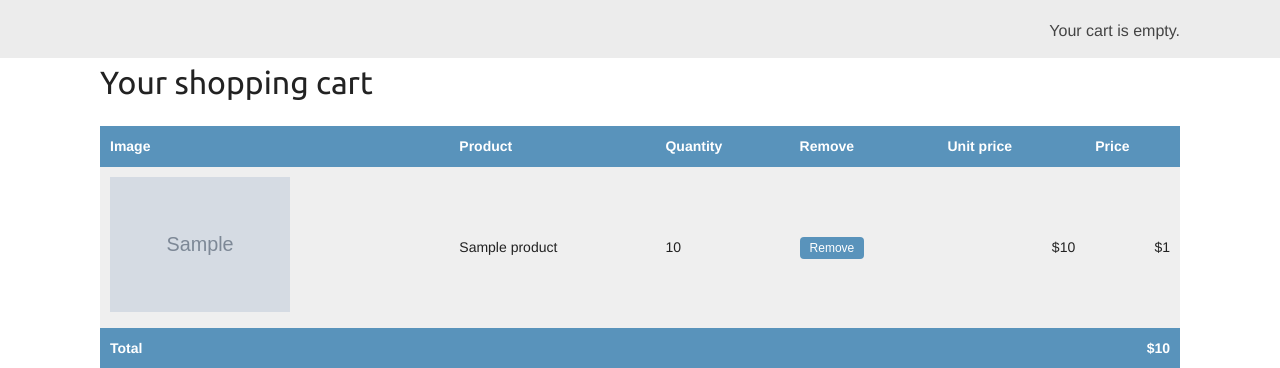
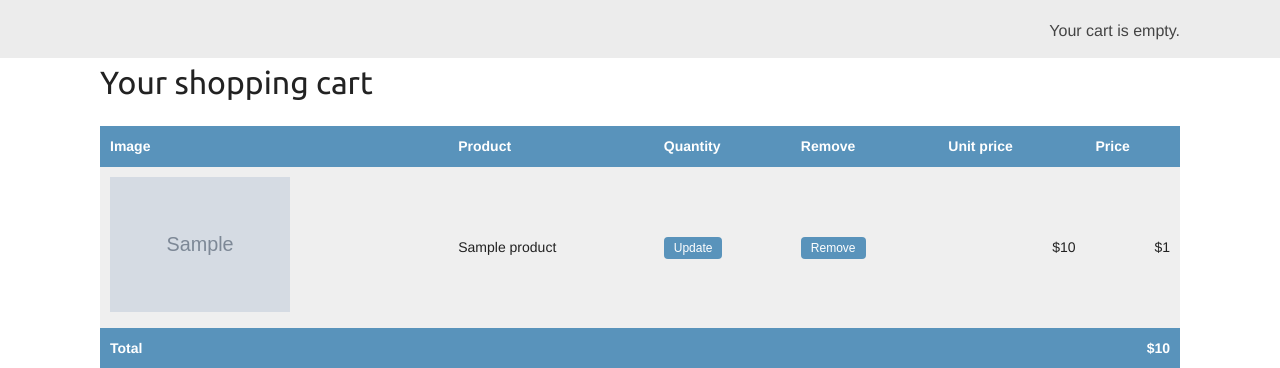
Before and after one commit to werdani/E-commerce, a Django app: template src/cart/templates/cart/detail.html in a window 1280 px wide. Shown: the part 53-421 px from the top of the page. Run offline with Django 3.2, Linux system fonts and the light colour scheme; the template is opened without the code that fills it: most values are stand-ins (such as "Sample title", 1, 10 or a date in 2020); grey boxes marked "Sample" are stand-in pictures.

Commit message:
Updating product quantities in the cart

```diff
--- a/src/cart/templates/cart/detail.html
+++ b/src/cart/templates/cart/detail.html
@@ -27,7 +27,14 @@
  </a>
  </td>
  <td>{{ product.name }}</td>
- <td>{{ item.quantity }}</td>
+ <td>
+	 <form action="{% url "cart:cart_add" product.id %}" method="post">
+	 {{ item.update_quantity_form.quantity }}
+	 {{ item.update_quantity_form.override }}
+	 <input type="submit" value="Update">
+	 {% csrf_token %}
+ 	 </form>
+</td>
  <td>
  <form action="{% url "cart:cart_remove" product.id %}" method="post">
  	<input type="submit" value="Remove">
--- a/src/cart/views.py
+++ b/src/cart/views.py
@@ -28,4 +28,7 @@
 ##to display the cart and its items
 def cart_detail(request):
  	cart = Cart(request)
+ 	for item in cart:
+ 		item['update_quantity_form'] = CartAddProductForm(initial={'quantity': item['quantity'],'override': True})
+
  	return render(request, 'cart/detail.html', {'cart': cart})
```
Also changed, not shown: src/db.sqlite3.
